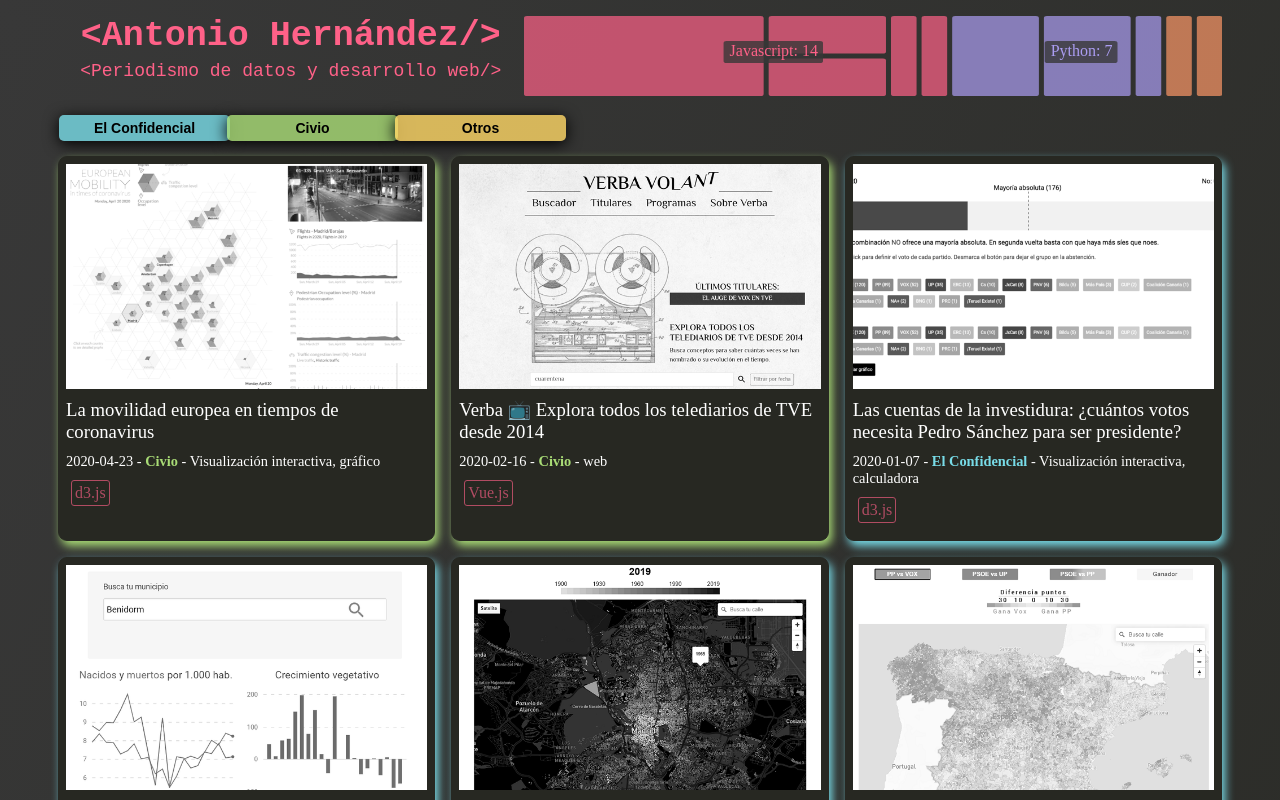
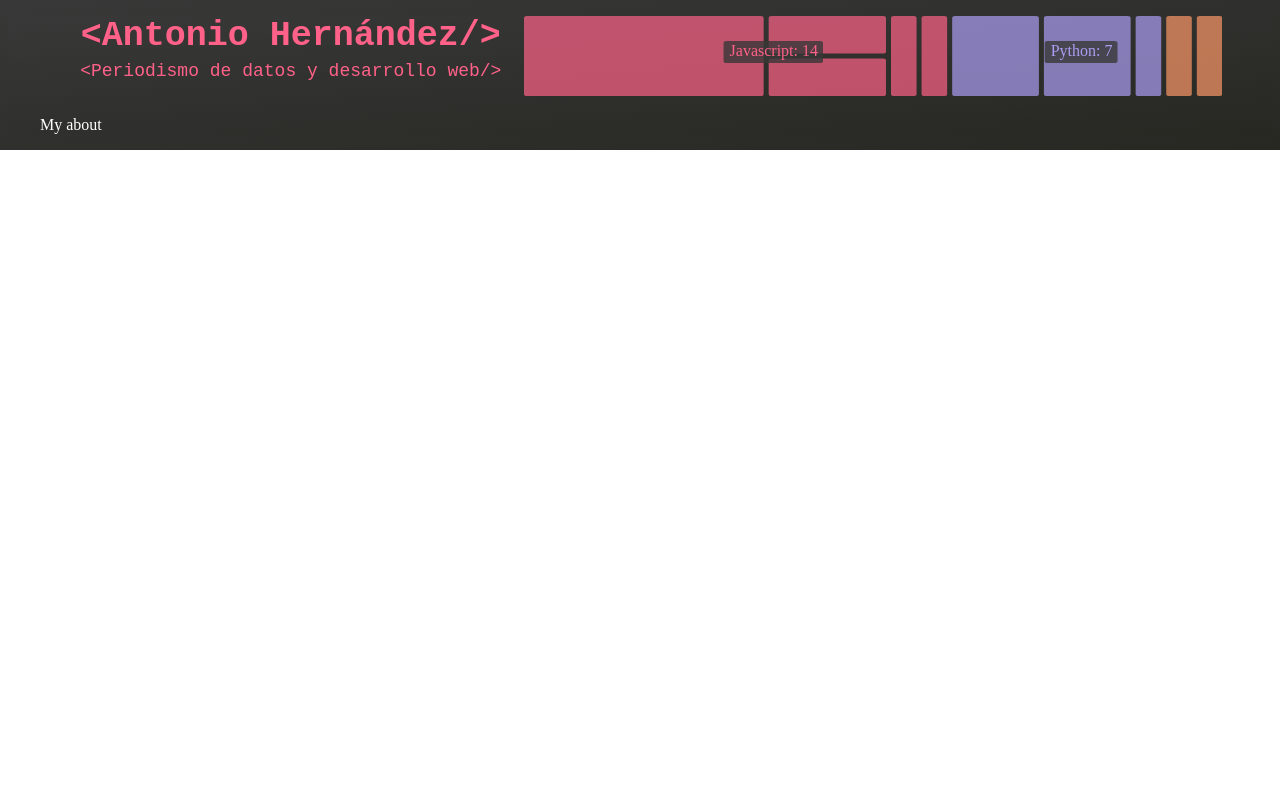
Before and after one commit to anerodata/portfolio, a Vue app: page /about in a window 1280 px wide. Shown: the top 800 px of the page. Built offline with nearby package versions, Linux system fonts and the light colour scheme; a web font is replaced by a local one.

Commit message:
Adding about page with the router

```diff
--- a/package.json
+++ b/package.json
@@ -12,6 +12,7 @@
     "d3": "^5.15.1",
     "d3-fetch": "^1.1.2",
     "vue": "^2.6.11",
+    "vue-router": "^3.1.6",
     "vuex": "^3.1.3"
   },
   "devDependencies": {
--- a/src/App.vue
+++ b/src/App.vue
@@ -1,58 +1,16 @@
 <template>
   <div id="app">
-    <div class="container">
-      <Header
-        :title="title"
-        :subtitle="subtitle"
-        :treemapData="treemapData"
-        :orgs="orgs"
-        @filter-org="filterOrg"
-      />
-      <FilterBtn :orgs="orgs" @filter-org="filterOrg"/>
-      <Items
-        :items="items"
-        :orgs="orgs"
-        :noSelectedOrgs="noSelectedOrgs"
-        :selectedOrg="selectedOrg"/>
-    </div>
+    <Header :treemapData="treemapData"/>
+    <router-view/>
   </div>
 </template>
-
 <script>
-import data from './data/data.json';
+import data from './data/data.json'
 import Header from './components/Header.vue'
-import FilterBtn from './components/FilterBtn.vue'
-import Items from './components/Items.vue'
 export default {
-  name: 'App',
+  name: 'About',
   components: {
-    Header,
-    FilterBtn,
-    Items
-  },
-  data() {
-    return {
-      title: '<Antonio Hernández/>',
-      subtitle: '<Periodismo de datos y desarrollo web/>',
-      orgs: [
-          {
-            name: 'El Confidencial',
-            clicked: false
-          },
-
-          {
-            name: 'Civio',
-            clicked: false
-          },
-
-          {
-            name: 'Otros',
-            clicked: false
-          }
-        ],
-      noSelectedOrgs: [],
-      selectedOrg: 'all'
-    }
+    Header
   },
   methods: {
     sortArr(arr, prop) {
@@ -63,17 +21,6 @@
           return -1
         }
       })
-    },
-
-    filterOrg(orgValue) {
-      this.selectedOrg = orgValue
-      this.noSelectedOrgs = []
-      this.orgs.forEach(org => {
-        if(org.name !== orgValue) {
-          this.noSelectedOrgs.push(org.name)
-        }
-      })
-      this.selectedOrg = orgValue
     }
   },
   computed: {
@@ -130,7 +77,7 @@
     background-repeat: no-repeat;
   }
 
-  .container {
+  #app, .container {
     max-width: 1200px;
     margin: auto;
   }
--- a/src/components/Header.vue
+++ b/src/components/Header.vue
@@ -4,10 +4,10 @@
 			<div id="header">
 				<div id="header_title">
 				 	<h1>
-			 		{{title}}
+				 		&lt;Antonio Hernández/&gt;
 				 	</h1>
 				 	<span>
-			 		{{subtitle}}
+				 		&lt;Periodismo de datos y desarrollo web/&gt;
 				 	</span>
 				 	<!--
 					 	<div id="social_btn">
@@ -23,7 +23,6 @@
 			</div>
 			<Treemap :data="treemapData"/>
 		</div>
-
 	</div>
 </template>
 
@@ -35,10 +34,7 @@
   components: {
   	Treemap
   },
-  props: ['title', 'subtitle', 'treemapData'],
-  methods: {
-
-  }
+  props: ['treemapData']
 }
 </script>
 
--- a/src/main.js
+++ b/src/main.js
@@ -1,8 +1,10 @@
 import Vue from 'vue'
 import App from './App.vue'
-
+import router from './router'
+console.log(router)
 Vue.config.productionTip = false
 
 new Vue({
+	router,
 	render: h => h(App),
 }).$mount('#app')
--- /dev/null
+++ b/src/router/index.js
@@ -0,0 +1,31 @@
+import Vue from 'vue'
+import VueRouter from 'vue-router'
+import Home from '../views/Home.vue'
+import About from '../views/About.vue'
+
+Vue.use(VueRouter)
+
+const routes = [
+	{
+		path: '/',
+		name: 'Home',
+		component: Home
+	},
+	{
+		path: '/about',
+		name: 'About',
+		component: About
+	},
+	{
+    	path: '*',
+    	component: Home
+  	}
+]
+
+const router = new VueRouter({
+  routes,
+  mode: 'history',
+  base: process.env.BASE_URL
+})
+
+export default router
--- /dev/null
+++ b/src/views/About.vue
@@ -0,0 +1,14 @@
+<template>
+	<div id="about">
+    <div class="container">
+      <p style="color: white;">My about</p>
+    </div>
+  </div>
+</template>
+
+<script>
+</script>
+
+<style>
+
+</style>
--- /dev/null
+++ b/src/views/Home.vue
@@ -0,0 +1,62 @@
+<template>
+  <div class="container">
+    <FilterBtn :orgs="orgs" @filter-org="filterOrg"/>
+    <Items
+      :items="items"
+      :orgs="orgs"
+      :noSelectedOrgs="noSelectedOrgs"
+      :selectedOrg="selectedOrg"/>
+  </div>
+</template>
+
+<script>
+import data from './../data/data.json'
+import FilterBtn from './../components/FilterBtn.vue'
+import Items from './../components/Items.vue'
+export default {
+  name: 'Home',
+  components: {
+    FilterBtn,
+    Items
+  },
+  data() {
+    return {
+      orgs: [
+          {
+            name: 'El Confidencial',
+            clicked: false
+          },
+
+          {
+            name: 'Civio',
+            clicked: false
+          },
+
+          {
+            name: 'Otros',
+            clicked: false
+          }
+        ],
+      noSelectedOrgs: [],
+      selectedOrg: 'all'
+    }
+  },
+  methods: {
+    filterOrg(orgValue) {
+      this.selectedOrg = orgValue
+      this.noSelectedOrgs = []
+      this.orgs.forEach(org => {
+        if(org.name !== orgValue) {
+          this.noSelectedOrgs.push(org.name)
+        }
+      })
+      this.selectedOrg = orgValue
+    }
+  },
+  computed: {
+    items() {
+      return data
+    }
+  }
+}
+</script>
```
Also changed, not shown: 1 other file (tests, documents, lock files or other folders). Lines whose indentation alone changed are shown as unchanged.
